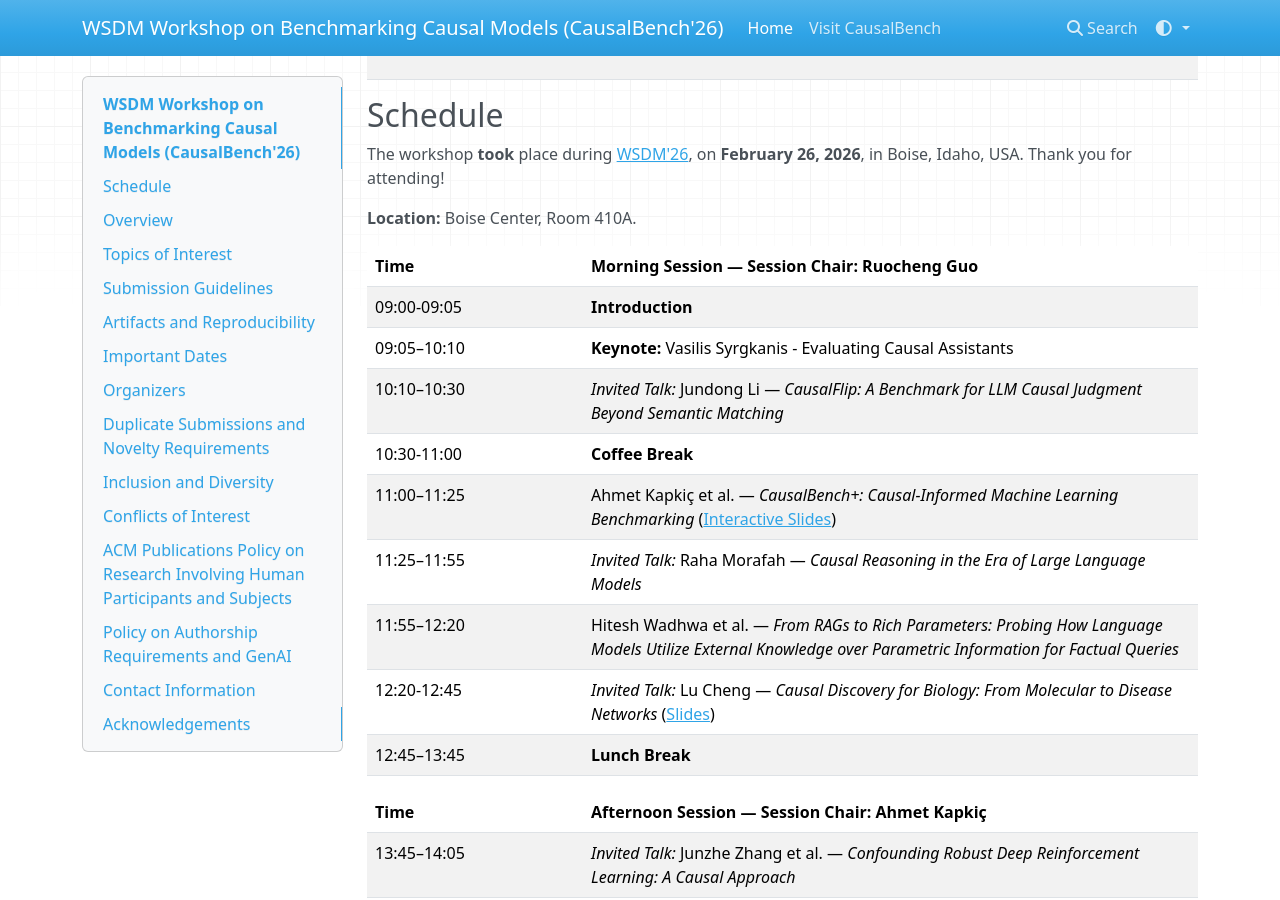
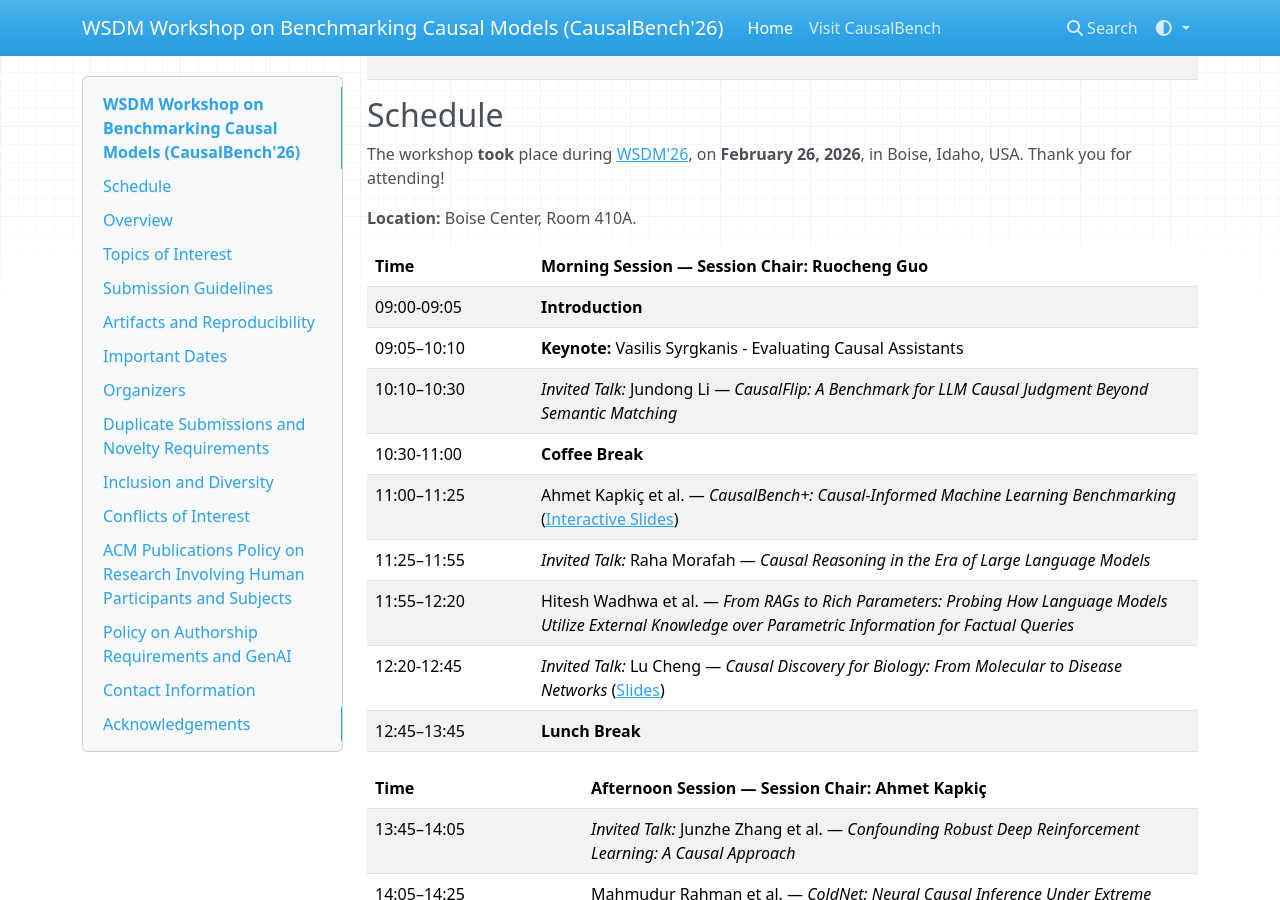
Before and after one commit to CausalBenchOrg/CausalBench-WSDM26, an MkDocs documentation site: the page built from docs/index.md, in a window 1280 px wide and 900 px high, scrolled down 379 px. Built offline with MkDocs 1.6.1, drawn with Linux system fonts in a browser that asks for light colours; nearby versions of some CDN libraries.

Commit message:
Update index.md

```diff
--- a/docs/index.md
+++ b/docs/index.md
@@ -11,7 +11,7 @@
 **Location:** Boise Center, Room 410A.
 
 
-|<div style="width:200px">Time</div>| **Morning Session** — Session Chair: Ruocheng Guo |
+|<div style="width:150px">Time</div>| **Morning Session** — Session Chair: Ruocheng Guo |
 |---------------|---------|
 | 09:00-09:05   | **Introduction** |
 | 09:05–10:10   | **Keynote:** Vasilis Syrgkanis - Evaluating Causal Assistants |
```
